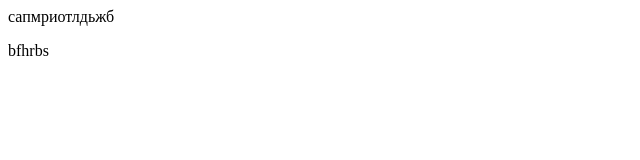
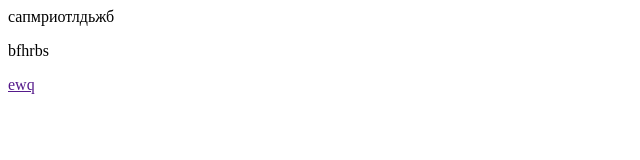
Before and after one commit to magistorS/TestRepo, a plain HTML site: page index.html in a window 1280 px wide. Shown: the full height of the page, 0-640 px from the left. Drawn offline with Linux system fonts and the light colour scheme.

Commit message:
none
d2f95e8a

Signed-off-by: magistorS <96631431+magistorS@users.noreply.github.com>

```diff
--- a/index.html
+++ b/index.html
@@ -7,6 +7,6 @@
 <body>
    <frame> сапмриотлдьжб </frame>
    <p>bfhrbs</p>
-   <a href=""></a>
+   <a href="">ewq</a>
 </body>
 </html>
```
